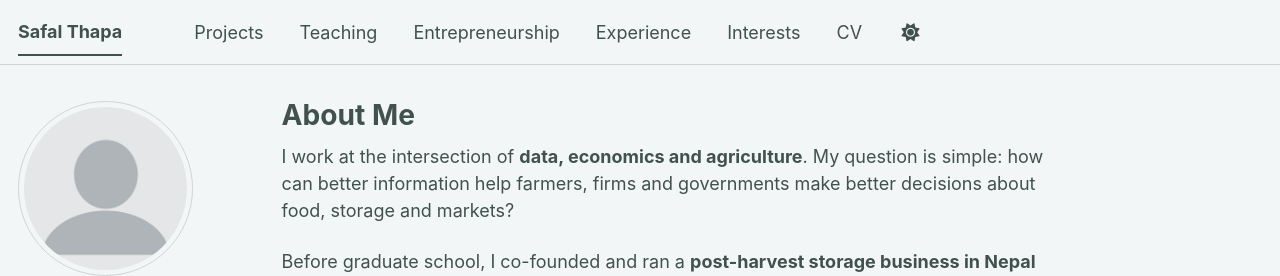
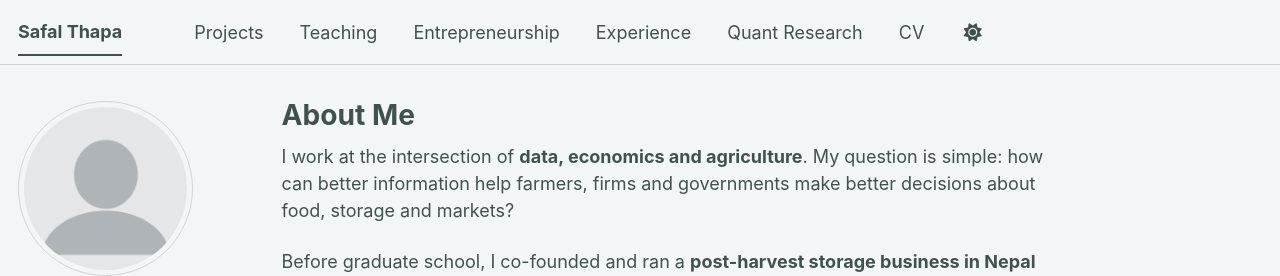
Before and after one commit to SafalThapa17/safalthapa.github.io, a Jekyll site: the page built from _pages/about.md, in a window 1280 px wide. Shown: the top 276 px of the page. Built offline with Jekyll 4.4.1, drawn with Linux system fonts in a browser that asks for light colours; a script bundle is joined from its source files by our own code; a style sheet for code colours, icons or effects is not loaded.

Commit message:
Rename 'Interests' to 'Quant Research' in navigation

```diff
--- a/_data/navigation.yml
+++ b/_data/navigation.yml
@@ -20,7 +20,7 @@ main:
   - title: "Experience"
     url: /jobs/
 
-  - title: "Interests"
+  - title: "Quant Research"
     url: /interests/
 
   - title: "CV"
```
